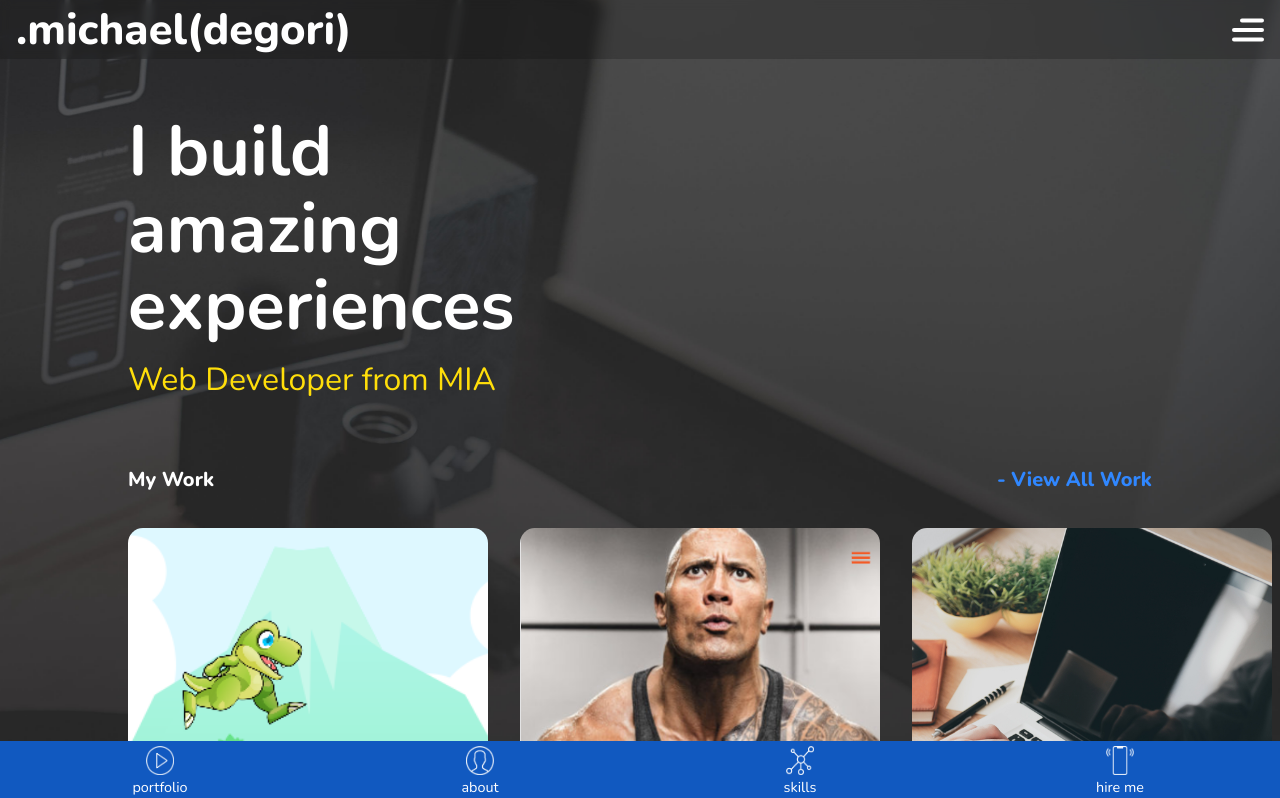
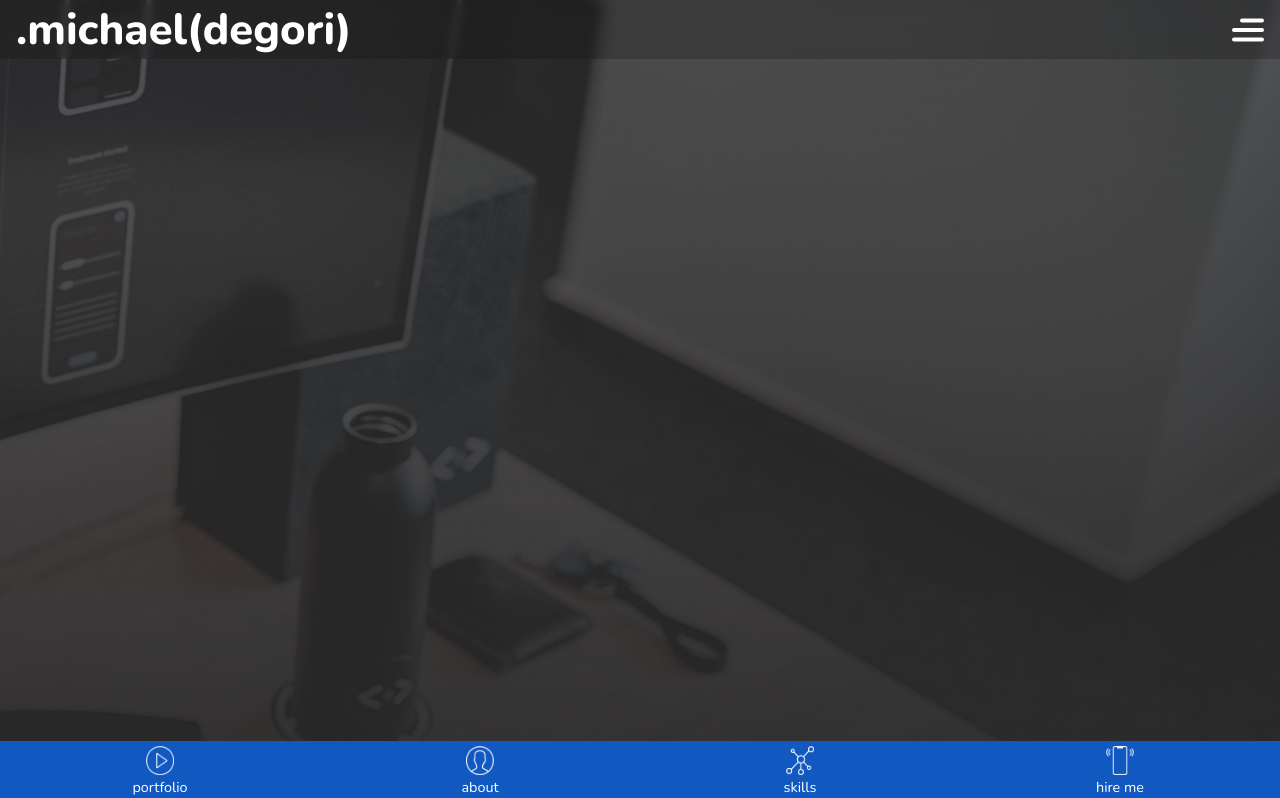
Before and after one commit to michaeldegori/portfolio-site, a React (Create React App) app: page / in a window 1280 px wide. Shown: the top 798 px of the page. Built offline with nearby package versions, Linux system fonts and the light colour scheme.

Commit message:
fixed home highlight js issue

```diff
--- a/src/App.js
+++ b/src/App.js
@@ -62,7 +62,7 @@ function App() {
   return (
     <div className="App">
       <header>
-        <Link to="/" className="header-brand" ref={headerBrandRef}>.michael(degori)</Link>
+        <Link to="/home" className="header-brand" ref={headerBrandRef}>.michael(degori)</Link>
 
         <div className="menu-btn" ref={menuBtnRef}
           onClick={() => {
@@ -76,7 +76,7 @@ function App() {
       <section className="menu-background" ref={menuBackgroundRef}>
         <nav>
           <ul className="nav-links-ul" ref={navLinksRef}>
-            <li><NavLink to="/" id="home-link" className="nav-links" ref={homeRef} activeClassName="highlight" onClick={openCloseMenu}>#home</NavLink></li>
+            <li><NavLink to="/home" id="home-link" className="nav-links" ref={homeRef} activeClassName="highlight" onClick={openCloseMenu}>#home</NavLink></li>
             <li><NavLink to="/portfolio" id="portfolio-link" className="nav-links" ref={portfolioRef} activeClassName="highlight" onClick={openCloseMenu}>#portfolio</NavLink></li>
             <li><NavLink to="/about" id="about-link" className="nav-links" ref={aboutRef} activeClassName="highlight" onClick={openCloseMenu}>#about</NavLink></li>
             <li><NavLink to="/skills" id="skills-link" className="nav-links" ref={skillsRef} activeClassName="highlight" onClick={openCloseMenu}>#skills</NavLink></li>
@@ -95,7 +95,7 @@ function App() {
 
       <Switch>
         <main>
-          <Route exact path="/" render={(props) => <Home {...props} />} />
+          <Route exact path="/home" render={(props) => <Home {...props} />} />
           <Route exact path="/portfolio" render={(props) => <Portfolio {...props} />} />
           <Route exact path="/about" render={(props) => <About {...props} />} />
           <Route exact path="/skills" render={(props) => <Skills {...props} />} />
```
Also changed, not shown: 1 other file (tests, documents, lock files or other folders).
